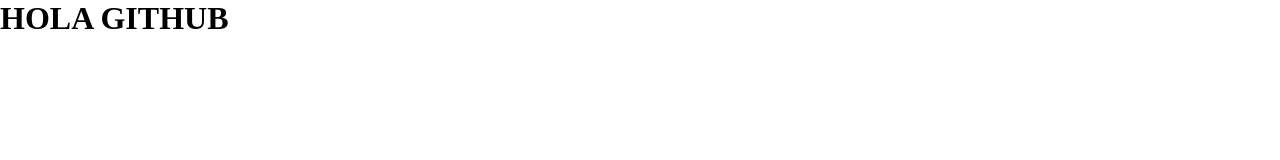
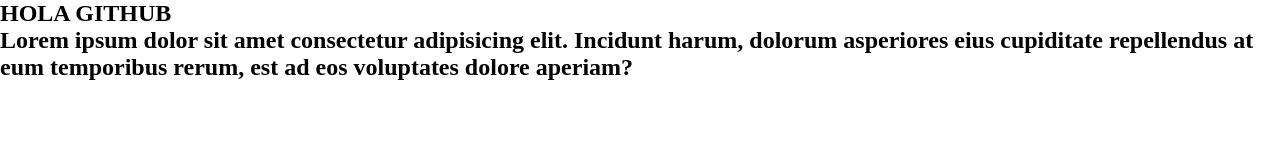
Before and after one commit to msnabulon/clase-11-github, a plain HTML site: page index.html in a window 1280 px wide. Drawn offline with Linux system fonts and the light colour scheme.

Commit message:
segundo commit

```diff
--- a/index.html
+++ b/index.html
@@ -1,5 +1,6 @@
 <!DOCTYPE html>
 <html lang="en">
+
 <head>
     <meta charset="UTF-8">
     <meta http-equiv="X-UA-Compatible" content="IE=edge">
@@ -7,8 +8,13 @@
     <link rel="stylesheet" href="./CSS/styles.css">
     <title>Clase 11</title>
 </head>
+
 <body>
-    <h1>HOLA GITHUB</h1>
+    <section>
+        <h1>HOLA GITHUB</h1>
+            <h2>Lorem ipsum dolor sit amet consectetur adipisicing elit. Incidunt harum, dolorum asperiores eius cupiditate
+            repellendus at eum temporibus rerum, est ad eos voluptates dolore aperiam?</h2>
+    </section>
+</body>
 
-</body>
 </html>
```
